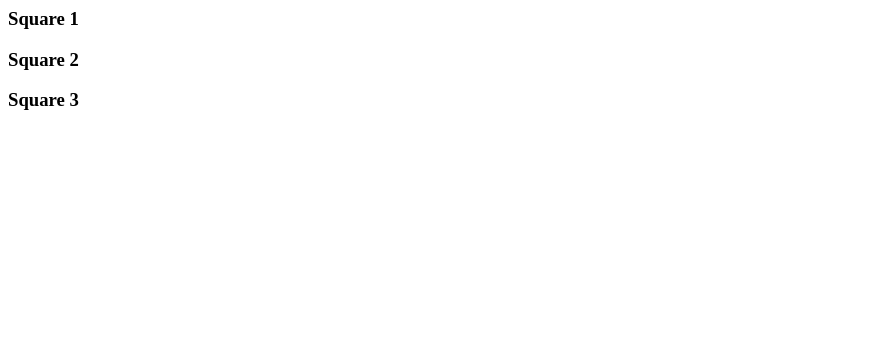
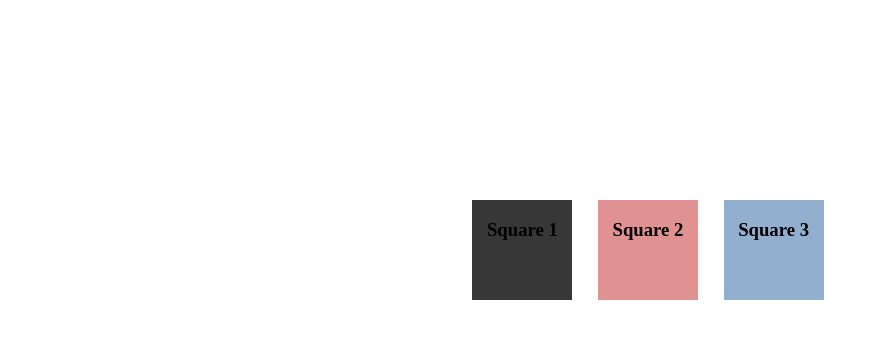
Before and after one commit to devarcher/MergeConflict-Practice, a plain HTML site: page index.html in a window 1280 px wide. Shown: the whole page, without its empty margins (0-878 px from the left). Drawn offline with Linux system fonts and the light colour scheme.

Commit message:
Some obvious improvements...

```diff
--- a/index.html
+++ b/index.html
@@ -3,17 +3,17 @@
   <meta charset="UTF-8">
   <meta name="viewport" content="width=device-width, initial-scale=1.0">
   <meta http-equiv="X-UA-Compatible" content="ie=edge">
-  <link src="stylesheet" href="styles.css">
+  <link rel="stylesheet" href="./styles.css">
   <title>Merge Conflicts</title>
 </head>
 <body>
-  <div>
+  <div class="dark">
     <h3>Square 1</h3>
   </div>
-  <div>
+  <div class="red">
     <h3>Square 2</h3>
   </div>
-  <div>
+  <div class="blue">
     <h3>Square 3</h3>
   </div>
 </body>
--- a/styles.css
+++ b/styles.css
@@ -0,0 +1,33 @@
+/* * {
+  margin: 0;
+  padding: 0;
+} */
+body {
+  width: 100%;
+  height: 100vh;
+  overflow: hidden;
+  display: flex;
+  flex-direction: row;
+  justify-content: center;
+
+}
+
+div {
+  margin: 1% 1% 1% 1%;
+  margin-top: 15%;
+  width: 100px;
+  height: 100px;
+}
+h3 {
+  text-align: center;
+}
+
+.dark {
+  background-color: #373737;
+}
+.red {
+  background-color: #DF9291;
+}
+.blue {
+  background-color: #93AFCF;
+}
```
